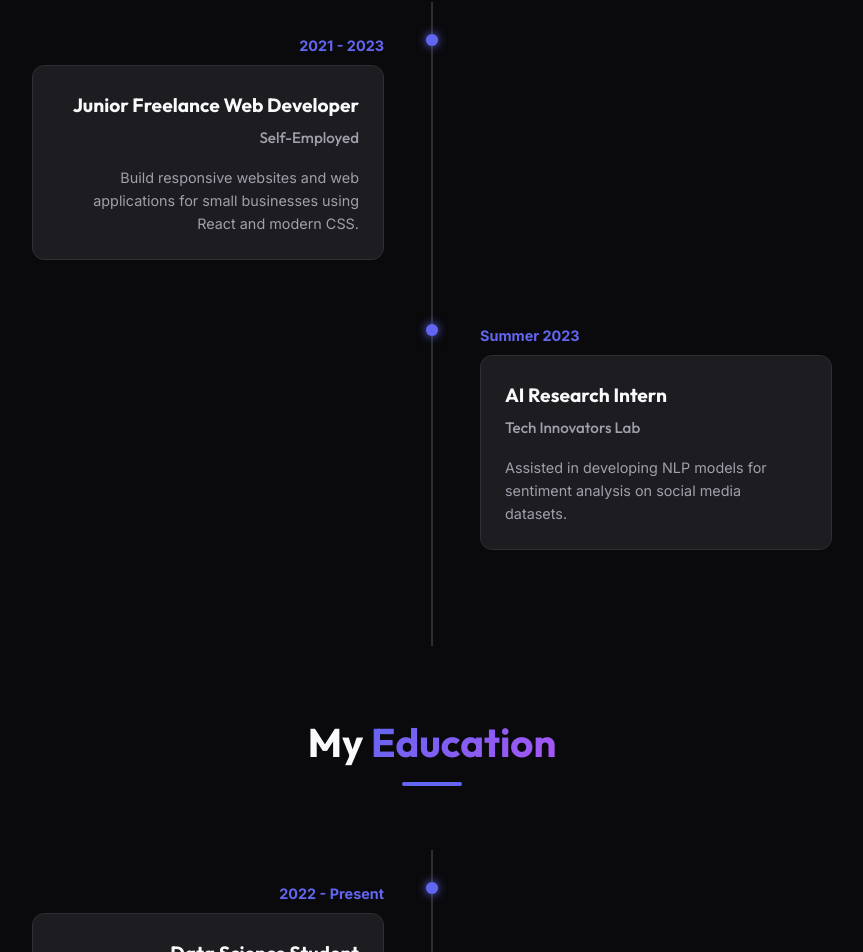
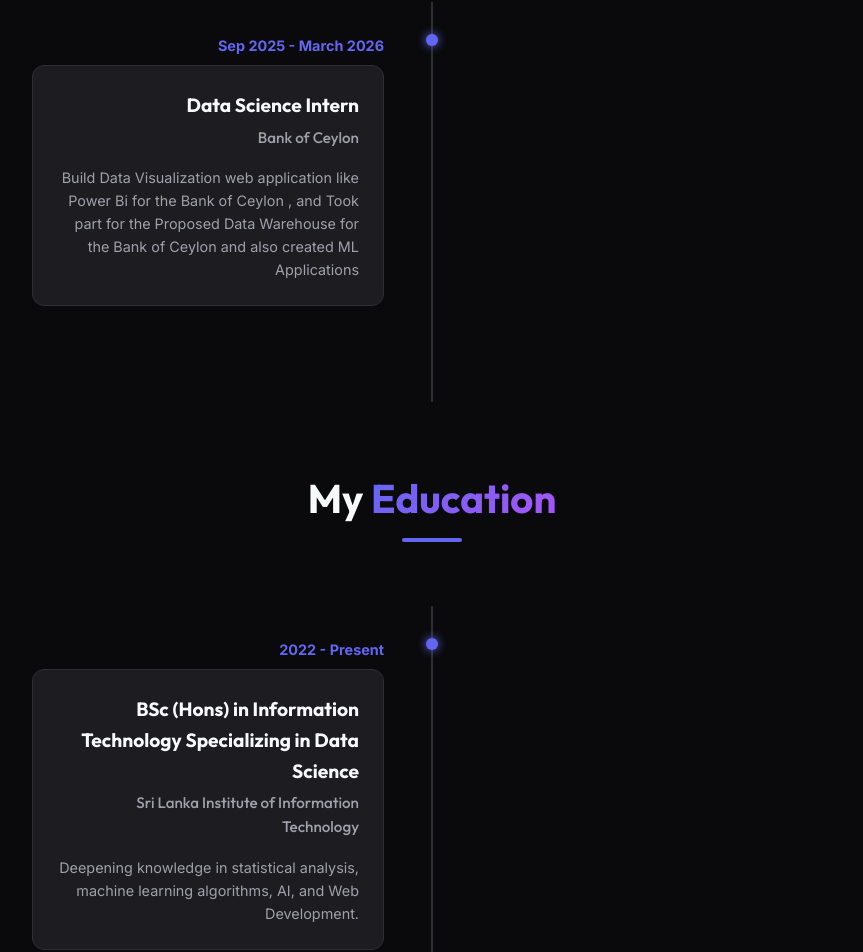
Before and after one commit to Buwanekafernando/portfolio-web, a React (Create React App) app in the folder portfolio/: page /experience in a window 1280 px wide. Shown: the part 238-1190 px from the top of the page, without its empty margins (208-1071 px from the left). Built offline with nearby package versions, Linux system fonts and the light colour scheme.

Commit message:
added the linked and updated the web app

```diff
--- a/portfolio/src/components/Footer.js
+++ b/portfolio/src/components/Footer.js
@@ -1,6 +1,6 @@
 import React from 'react';
 import '../styles/Footer.css';
-import { FaGithub, FaLinkedin, FaTwitter } from 'react-icons/fa';
+import { FaGithub, FaLinkedin } from 'react-icons/fa';
 
 const Footer = () => {
   return (
@@ -11,9 +11,8 @@ const Footer = () => {
           <p>Data Science Student & Web Developer</p>
         </div>
         <div className="footer-socials">
-          <a href="#"><FaGithub /></a>
-          <a href="#"><FaLinkedin /></a>
-          <a href="#"><FaTwitter /></a>
+          <a href="https://github.com/Buwanekafernando"><FaGithub /></a>
+          <a href="https://www.linkedin.com/in/buwaneka-fernando-848684237"><FaLinkedin /></a>
         </div>
         <div className="footer-copy">
           <p>&copy; {new Date().getFullYear()} BF. All rights reserved.</p>
--- a/portfolio/src/components/Navbar.js
+++ b/portfolio/src/components/Navbar.js
@@ -32,15 +32,15 @@ const Navbar = () => {
           <li><NavLink to="/experience" onClick={() => setIsOpen(false)}>Experience</NavLink></li>
           <li><NavLink to="/contact" onClick={() => setIsOpen(false)}>Contact</NavLink></li>
           <div className="nav-socials-mobile">
-            <a href="https://github.com" target="_blank" rel="noopener noreferrer"><FaGithub /></a>
-            <a href="https://linkedin.com" target="_blank" rel="noopener noreferrer"><FaLinkedin /></a>
+            <a href="https://github.com/Buwanekafernando" target="_blank" rel="noopener noreferrer"><FaGithub /></a>
+            <a href="https://www.linkedin.com/in/buwaneka-fernando-848684237" target="_blank" rel="noopener noreferrer"><FaLinkedin /></a>
           </div>
         </ul>
 
         <div className="nav-right">
           <div className="nav-socials">
-            <a href="https://github.com" target="_blank" rel="noopener noreferrer"><FaGithub /></a>
-            <a href="https://linkedin.com" target="_blank" rel="noopener noreferrer"><FaLinkedin /></a>
+            <a href="https://github.com/Buwanekafernando" target="_blank" rel="noopener noreferrer"><FaGithub /></a>
+            <a href="https://www.linkedin.com/in/buwaneka-fernando-848684237" target="_blank" rel="noopener noreferrer"><FaLinkedin /></a>
           </div>
           <button className="nav-toggle" onClick={toggleMenu}>
             {isOpen ? <FaTimes /> : <FaBars />}
--- a/portfolio/src/data/experience.js
+++ b/portfolio/src/data/experience.js
@@ -1,26 +1,19 @@
 export const workExperience = [
   {
     id: 1,
-    title: "Junior Freelance Web Developer",
-    organization: "Self-Employed",
-    period: "2021 - 2023",
-    description: "Build responsive websites and web applications for small businesses using React and modern CSS."
-  },
-  {
-    id: 2,
-    title: "AI Research Intern",
-    organization: "Tech Innovators Lab",
-    period: "Summer 2023",
-    description: "Assisted in developing NLP models for sentiment analysis on social media datasets."
+    title: "Data Science Intern",
+    organization: "Bank of Ceylon",
+    period: "Sep 2025 - March 2026",
+    description: "Build Data Visualization web application like Power Bi for the Bank of Ceylon , and Took part for the Proposed Data Warehouse for the Bank of Ceylon and also created ML Applications "
   }
 ];
 
 export const education = [
   {
     id: 1,
-    title: "Data Science Student",
-    organization: "University of Technology",
+    title: "BSc (Hons) in Information Technology Specializing in Data Science",
+    organization: "Sri Lanka Institute of Information Technology",
     period: "2022 - Present",
-    description: "Deepening knowledge in statistical analysis, machine learning algorithms, and big data technologies."
+    description: "Deepening knowledge in statistical analysis, machine learning algorithms, AI, and Web Development."
   }
 ];
--- a/portfolio/src/pages/Contact.js
+++ b/portfolio/src/pages/Contact.js
@@ -21,28 +21,28 @@ const Contact = () => {
               <FaEnvelope className="contact-icon" />
               <div>
                 <h4>Email</h4>
-                <p>buwaneka@example.com</p>
+                <p>fernandobuwaneka@gmail.com</p>
               </div>
             </div>
             <div className="contact-item">
               <FaLinkedin className="contact-icon" />
               <div>
                 <h4>LinkedIn</h4>
-                <p>linkedin.com/in/buwaneka</p>
+                <p>linkedin.com/in/buwaneka-fernando-848684237</p>
               </div>
             </div>
             <div className="contact-item">
               <FaGithub className="contact-icon" />
               <div>
                 <h4>GitHub</h4>
-                <p>github.com/buwaneka</p>
+                <p>github.com/Buwanekafernando</p>
               </div>
             </div>
             <div className="contact-item">
               <FaMapMarkerAlt className="contact-icon" />
               <div>
                 <h4>Location</h4>
-                <p>Colombo, Sri Lanka</p>
+                <p>Panadura,Western Province, Sri Lanka</p>
               </div>
             </div>
           </div>
```
